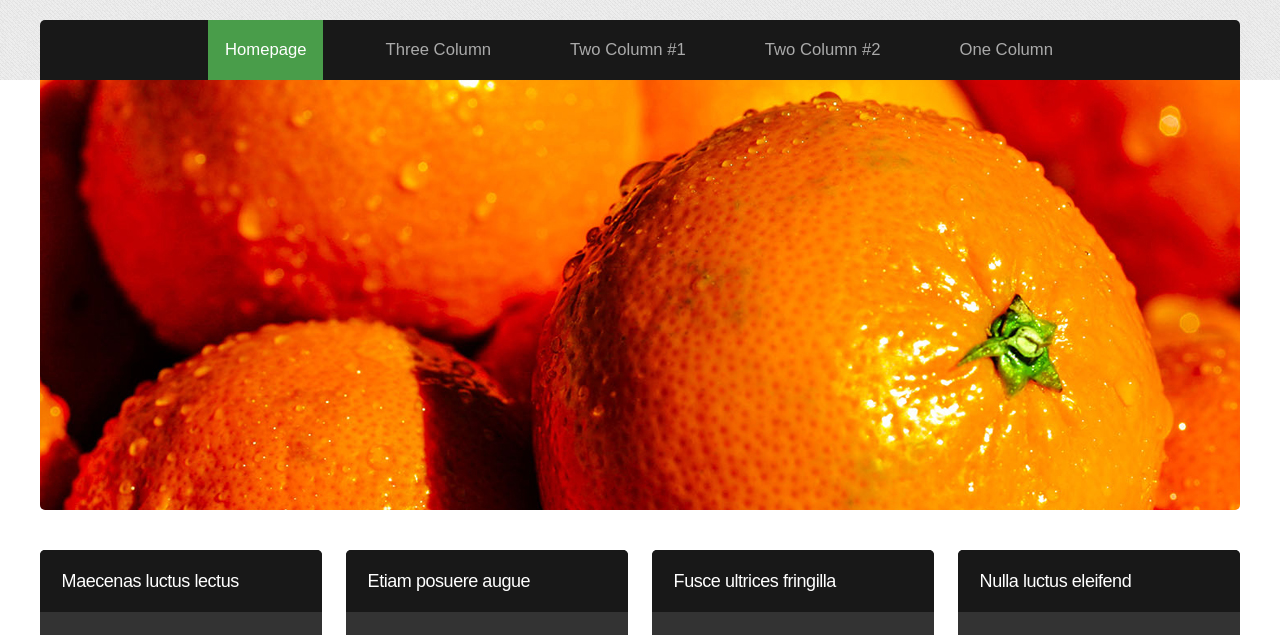
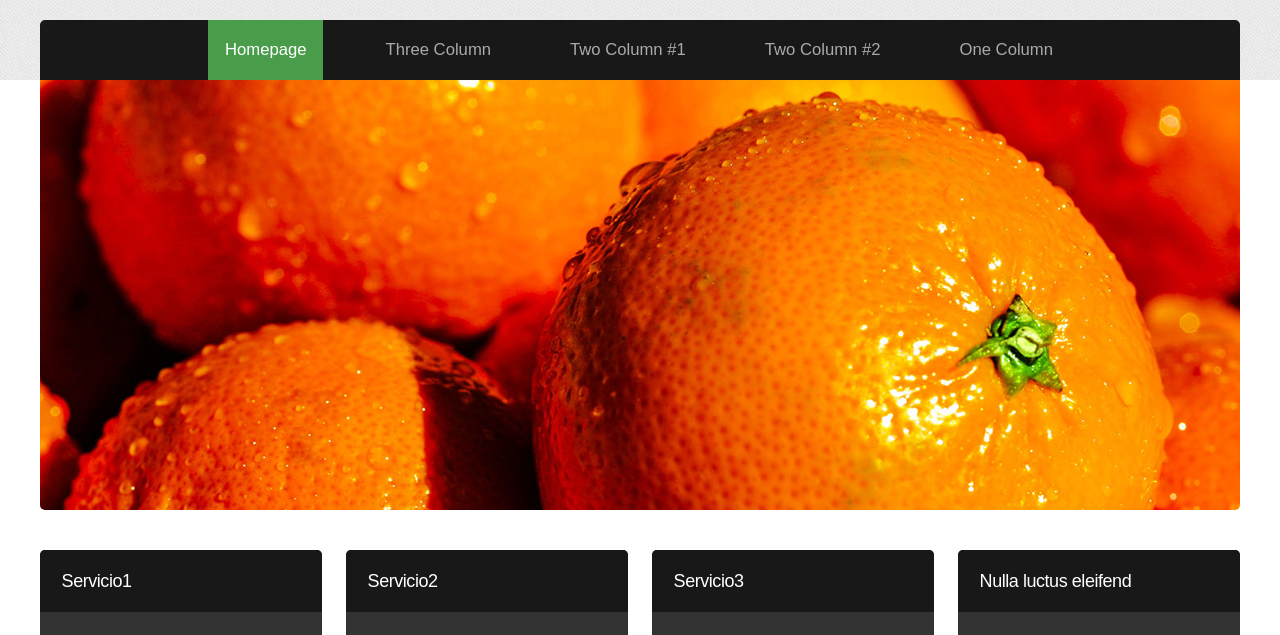
Before and after one commit to gmillan/cursodegit, a plain HTML site: page index.html in a window 1280 px wide. Shown: the part 113-748 px from the top of the page. Drawn offline with Linux system fonts and the light colour scheme.

Commit message:
Ajustado index
re#1

```diff
--- a/index.html
+++ b/index.html
@@ -65,7 +65,7 @@
 				<div class="3u">
 					<section>
 						<div class="mbox-style">
-							<h2 class="title">Maecenas luctus lectus</h2>
+							<h2 class="title">Servicio1</h2>
 							<div class="content">
 								<p class="subtitle">Pellentesque pede. Donec pulvinar metus. In eu odio at lectus  mollis. </p>
 								<p>Pellentesque viverra vulputate enim. Aliquam erat volutpat. Pellentesque tristique ante ut risus. Quisque dictum.</p>
@@ -77,7 +77,7 @@
 				<div class="3u">
 					<section>
 						<div class="mbox-style">
-							<h2 class="title">Etiam posuere augue</h2>
+							<h2 class="title">Servicio2</h2>
 							<div class="content">
 								<p class="subtitle">Pellentesque pede. Donec pulvinar metus. In eu odio at lectus  mollis. </p>
 								<p>Pellentesque viverra vulputate enim. Aliquam erat volutpat. Pellentesque tristique ante ut risus. Quisque dictum.</p>
@@ -89,7 +89,7 @@
 				<div class="3u">
 					<section>
 						<div class="mbox-style">
-							<h2 class="title">Fusce ultrices fringilla</h2>
+							<h2 class="title">Servicio3</h2>
 							<div class="content">
 								<p class="subtitle">Pellentesque pede. Donec pulvinar metus. In eu odio at lectus  mollis. </p>
 								<p>Pellentesque viverra vulputate enim. Aliquam erat volutpat. Pellentesque tristique ante ut risus. Quisque dictum.</p>
```
